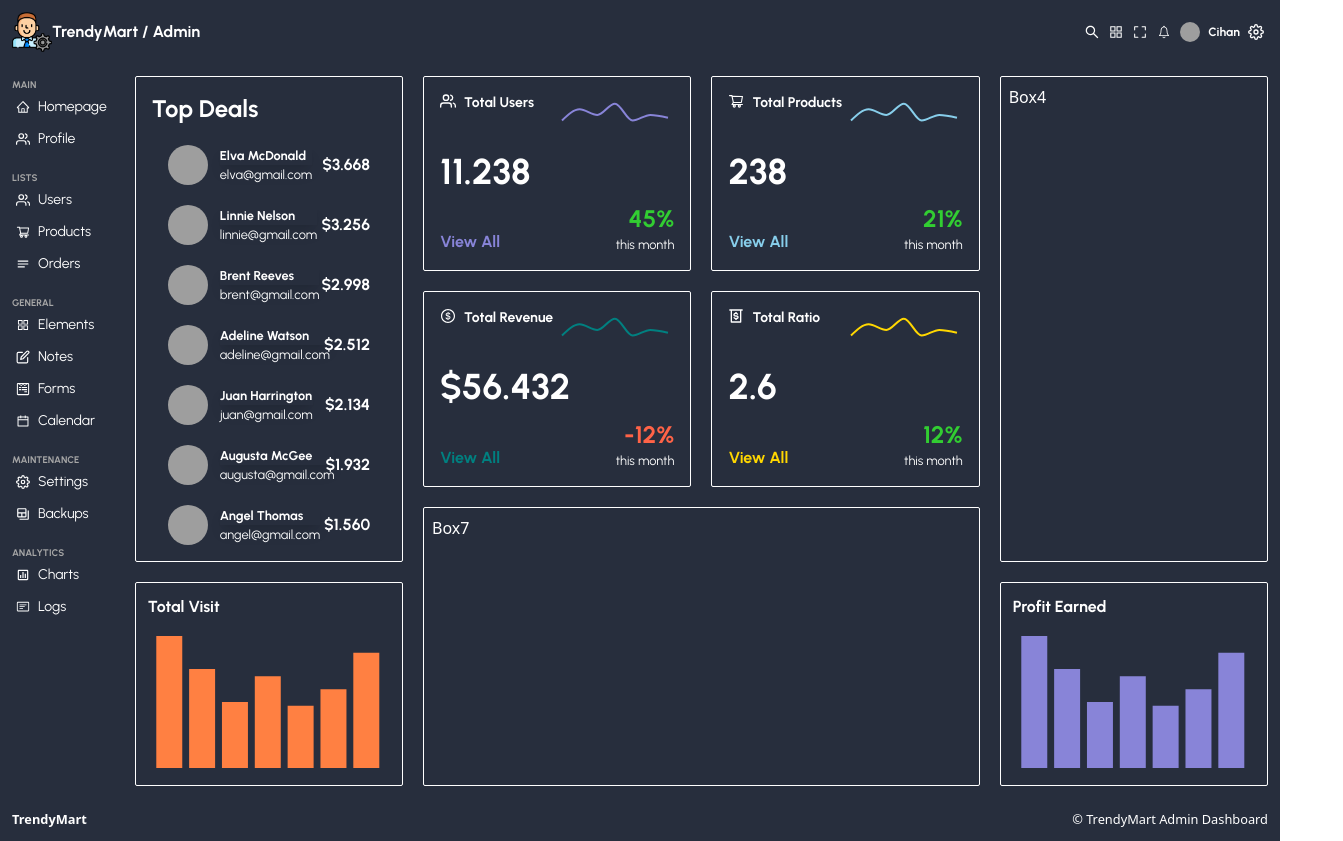
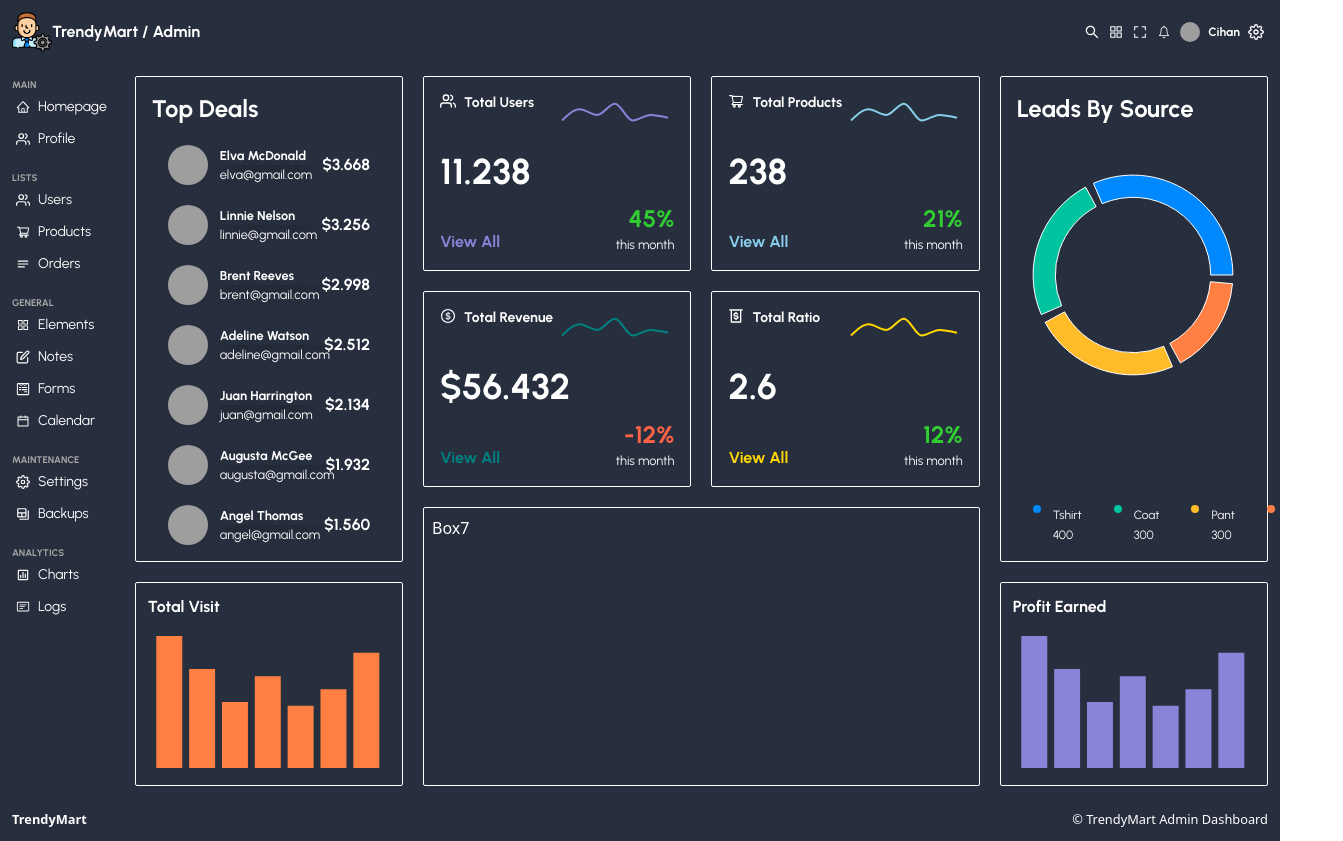
Before and after one commit to Anzcyent/trendymart-admin, a React (Vite) app: page / in a window 1280 px wide. Shown: the whole page, 1343 px wide, since content can reach past the window. Built offline with nearby package versions, Linux system fonts and the light colour scheme; grey boxes are pictures that could not be loaded.

Commit message:
Pie Chartbox

```diff
--- /dev/null
+++ b/src/components/PieChartBox.jsx
@@ -0,0 +1,54 @@
+import React from "react";
+import { ResponsiveContainer, PieChart, Pie, Cell, Tooltip } from "recharts";
+
+const data = [
+  { name: "Tshirt", value: 400, color: "#0088FE" },
+  { name: "Coat", value: 300, color: "#00C49F" },
+  { name: "Pant", value: 300, color: "#FFBB28" },
+  { name: "Sweetshirt", value: 200, color: "#FF8042" },
+];
+
+const PieChartBox = () => {
+  return (
+    <div className="p-2 font-urbanist w-full h-full flex flex-col items-center">
+      <h1 className="font-bold text-2xl self-start">Leads By Source</h1>
+
+      <div className="w-full h-full">
+        <ResponsiveContainer width="99%" height={300}>
+          <PieChart>
+            <Tooltip
+              contentStyle={{ background: "white", borderRadius: "5px" }}
+            />
+            <Pie
+              data={data}
+              innerRadius={"70%"}
+              outerRadius={"90%"}
+              paddingAngle={5}
+              dataKey="value"
+            >
+              {data.map((item) => (
+                <Cell key={`cell-${item.name}`} fill={item.color} />
+              ))}
+            </Pie>
+          </PieChart>
+        </ResponsiveContainer>
+      </div>
+      <div className="flex justify-evenly w-full">
+        {data.map((item) => (
+          <div className="flex mx-4" key={item.name}>
+            <span
+              className="w-2 h-2 rounded-full mr-3"
+              style={{ backgroundColor: item.color }}
+            />
+            <div className="flex flex-col text-xs leading-5">
+              <span>{item.name}</span>
+              <span>{item.value}</span>
+            </div>
+          </div>
+        ))}
+      </div>
+    </div>
+  );
+};
+
+export default PieChartBox;
--- a/src/components/index.js
+++ b/src/components/index.js
@@ -4,3 +4,4 @@ export { default as Menu } from "./Menu";
 export { default as TopBox } from "./TopBox";
 export { default as ChartBox } from "./ChartBox";
 export { default as BarChartBox } from "./BarChartBox";
+export { default as PieChartBox } from "./PieChartBox";
--- a/src/containers/HomeContainer.jsx
+++ b/src/containers/HomeContainer.jsx
@@ -1,5 +1,5 @@
 import React from "react";
-import { TopBox, ChartBox, BarChartBox } from "../components";
+import { TopBox, ChartBox, BarChartBox, PieChartBox } from "../components";
 
 import {
   chartBoxUser,
@@ -23,7 +23,7 @@ const HomeContainer = () => {
         <ChartBox {...chartBoxProduct} />
       </div>
       <div className="p-2 border rounded-sm grid-column col-span-1 row-span-3">
-        Box4
+        <PieChartBox />
       </div>
       <div className="p-2 border rounded-sm">
         <ChartBox {...chartBoxRevenue} />
```
